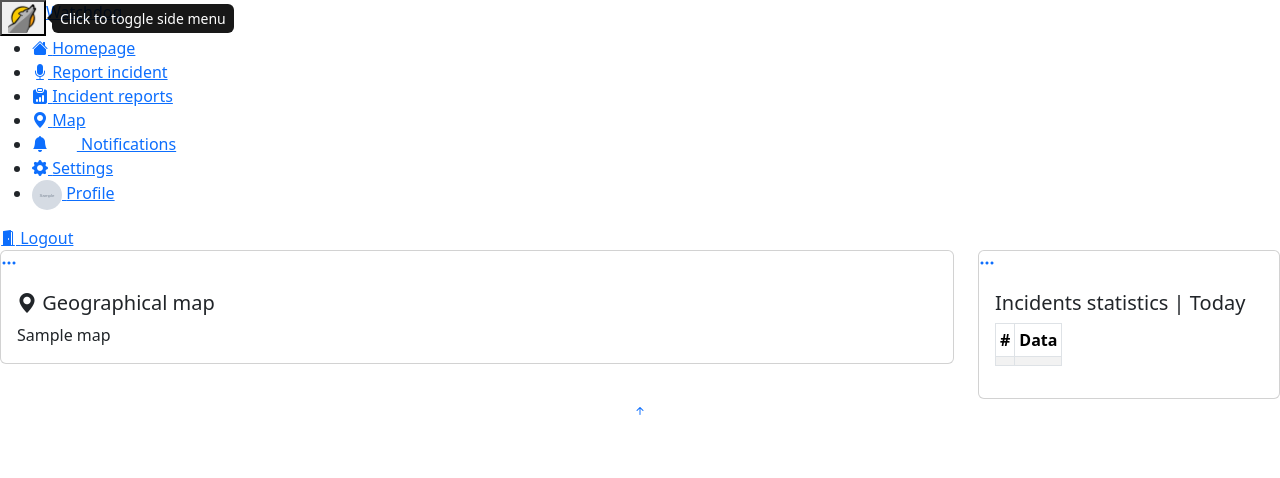
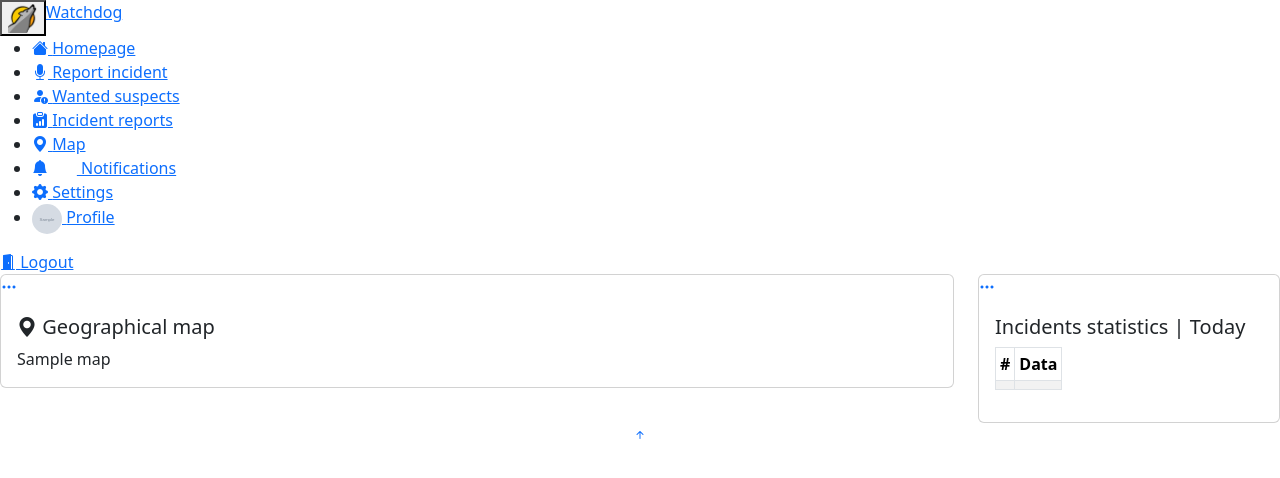
Before and after one commit to morikeli/watch-dog, a Django app: template templates/core/map.html in a window 1280 px wide. Shown: the top 478 px of the page. Run offline with Django 5.2, Linux system fonts and the light colour scheme; a user stored in the database is signed in; tables that the repository leaves empty hold one stand-in row (values such as "Sample post"); the template is opened without the code that fills it: most values are stand-ins (such as "Sample title", 1, 10 or a date in 2020); grey boxes marked "Sample" are stand-in pictures; lists and menus that the app fills with data are empty; some libraries are stand-ins or nearby versions.

Commit message:
added new sidebar link

```diff
--- a/templates/core/base.html
+++ b/templates/core/base.html
@@ -12,6 +12,7 @@
     <link rel="stylesheet" href="https://cdn.jsdelivr.net/npm/bootstrap-icons@1.11.3/font/bootstrap-icons.min.css">
     <script src="https://cdn.jsdelivr.net/npm/bootstrap@5.3.2/dist/js/bootstrap.bundle.min.js" integrity="sha384-C6RzsynM9kWDrMNeT87bh95OGNyZPhcTNXj1NW7RuBCsyN/o0jlpcV8Qyq46cDfL" crossorigin="anonymous"></script>
     <script src="https://unpkg.com/htmx.org@1.9.10" integrity="sha384-D1Kt99CQMDuVetoL1lrYwg5t+9QdHe7NLX/SoJYkXDFfX37iInKRy5xLSi8nO7UC" crossorigin="anonymous"></script>
+    <link href="{% static 'vendor/simple-datatables/style.css' %}" rel="stylesheet">
     <link rel="stylesheet" href="{% static 'css/styles.css' %}">
     <title>Watchdog &centerdot; {% block title %}{% endblock %}</title>
 </head>
@@ -39,6 +40,14 @@
                         <span>Report incident</span>
                     </a>
                 </li>
+                {% if request.user.is_officer is True %}
+                <li class="sidebar-item">
+                    <a hx-get="{% url 'wanted_suspects' %}" hx-trigger="click" hx-push-url="{% url 'wanted_suspects' %}" hx-target="#wrapper" hx-swap="outerHTML" data-bs-toggle="tooltip" data-bs-placement="right" data-bs-title="Wanted suspects" class="sidebar-link">
+                        <i class="bi-person-fill-exclamation"></i>
+                        <span>Wanted suspects</span>
+                    </a>
+                </li>
+                {% endif %}
                 <li class="sidebar-item">
                     <a hx-get="{% url 'reported_incidents' %}" hx-trigger="click" hx-push-url="{% url 'reported_incidents' %}" hx-swap="outerHTML" hx-target="#wrapper" data-bs-toggle="tooltip" data-bs-placement="right" data-bs-title="Incident reports" class="sidebar-link">
                         <i class="bi-clipboard-data-fill"></i>
@@ -84,6 +93,7 @@
     <a href="" class="back-to-top d-flex align-items-center justify-content-center"><i class="bi bi-arrow-up-short"></i></a>
     <script src="https://cdn.jsdelivr.net/npm/@popperjs/core@2.11.8/dist/umd/popper.min.js" integrity="sha384-I7E8VVD/ismYTF4hNIPjVp/Zjvgyol6VFvRkX/vR+Vc4jQkC+hVqc2pM8ODewa9r" crossorigin="anonymous"></script>
     <script src="https://cdn.jsdelivr.net/npm/bootstrap@5.3.2/dist/js/bootstrap.min.js" integrity="sha384-BBtl+eGJRgqQAUMxJ7pMwbEyER4l1g+O15P+16Ep7Q9Q+zqX6gSbd85u4mG4QzX+" crossorigin="anonymous"></script>
+    <script src="{% static 'vendor/simple-datatables/simple-datatables.js' %}"></script>
     <script src="{% static 'js/main.js' %}"></script>
     <script src="{% static 'js/toasts.js' %}"></script>
 </body>
```
